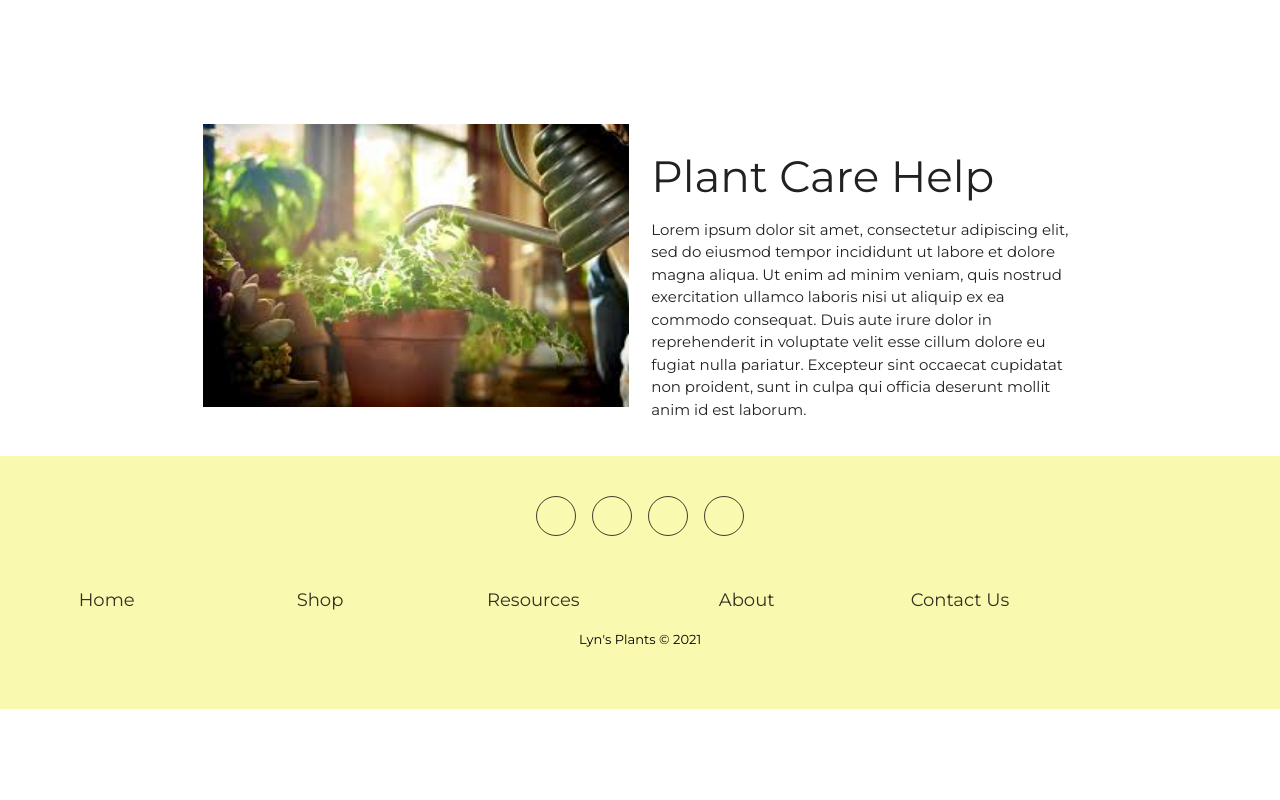
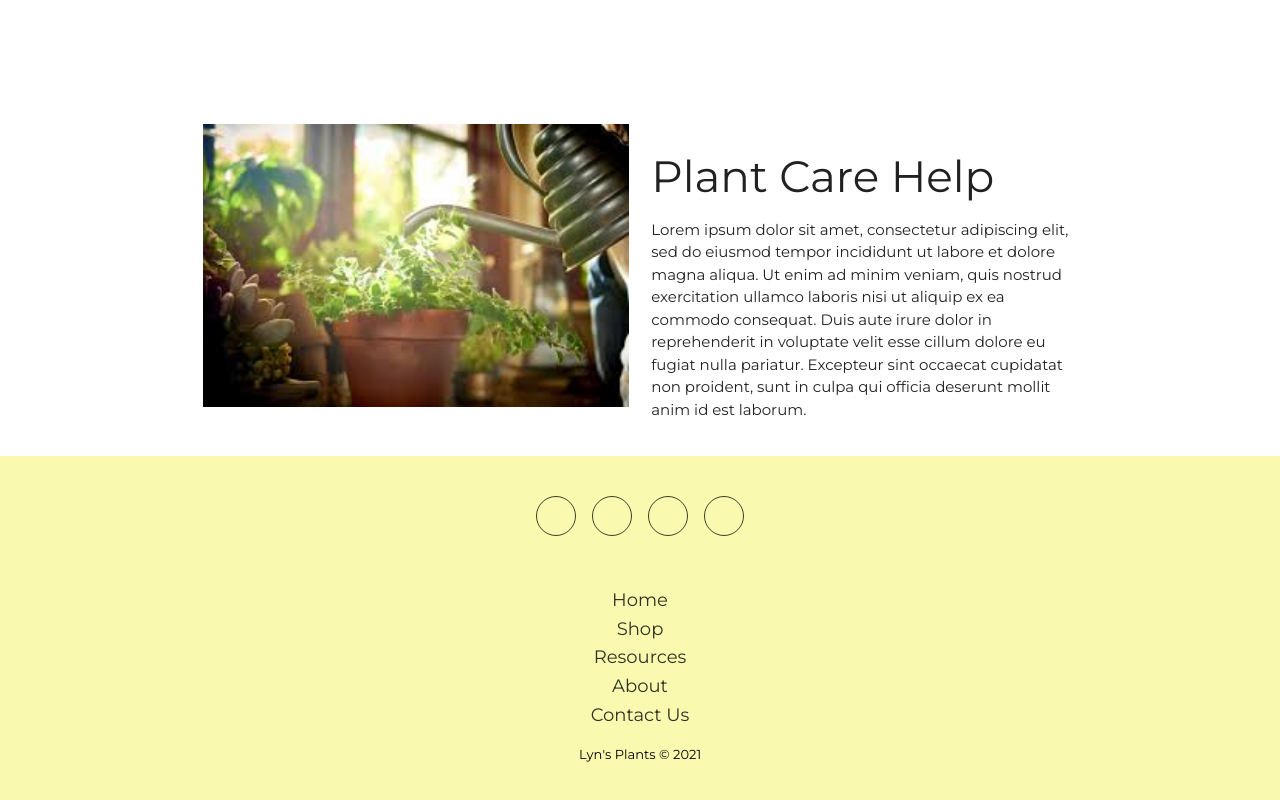
Before and after one commit to lilipcohen/plant-care, a React (Create React App) app in the folder client/: page / in a window 1280 px wide. Shown: the part 2236-3036 px from the top of the page. Before the commit the page ends 2945 px from the top, so only its background shows below. Built offline with nearby package versions, Linux system fonts and the light colour scheme.

Commit message:
changing footer

```diff
--- a/client/src/components/Footer/index.js
+++ b/client/src/components/Footer/index.js
@@ -19,20 +19,20 @@ export default function Home() {
             <i className="icon ion-social-facebook"></i>
           </a>
         </div>
-        <ul className="row">
-          <li className="col s2">
+        <ul>
+          <li className="col s12">
             <a href="#">Home</a>
           </li>
-          <li className="col s2">
+          <li className="col s12">
             <a href="#">Shop</a>
           </li>
-          <li className="col s2">
+          <li className="col s12">
             <a href="#">Resources</a>
           </li>
-          <li className="col s2">
+          <li className="col s12">
             <a href="#">About</a>
           </li>
-          <li className="col s2">
+          <li className="col s12">
             <a href="#">Contact Us</a>
           </li>
         </ul>
```
